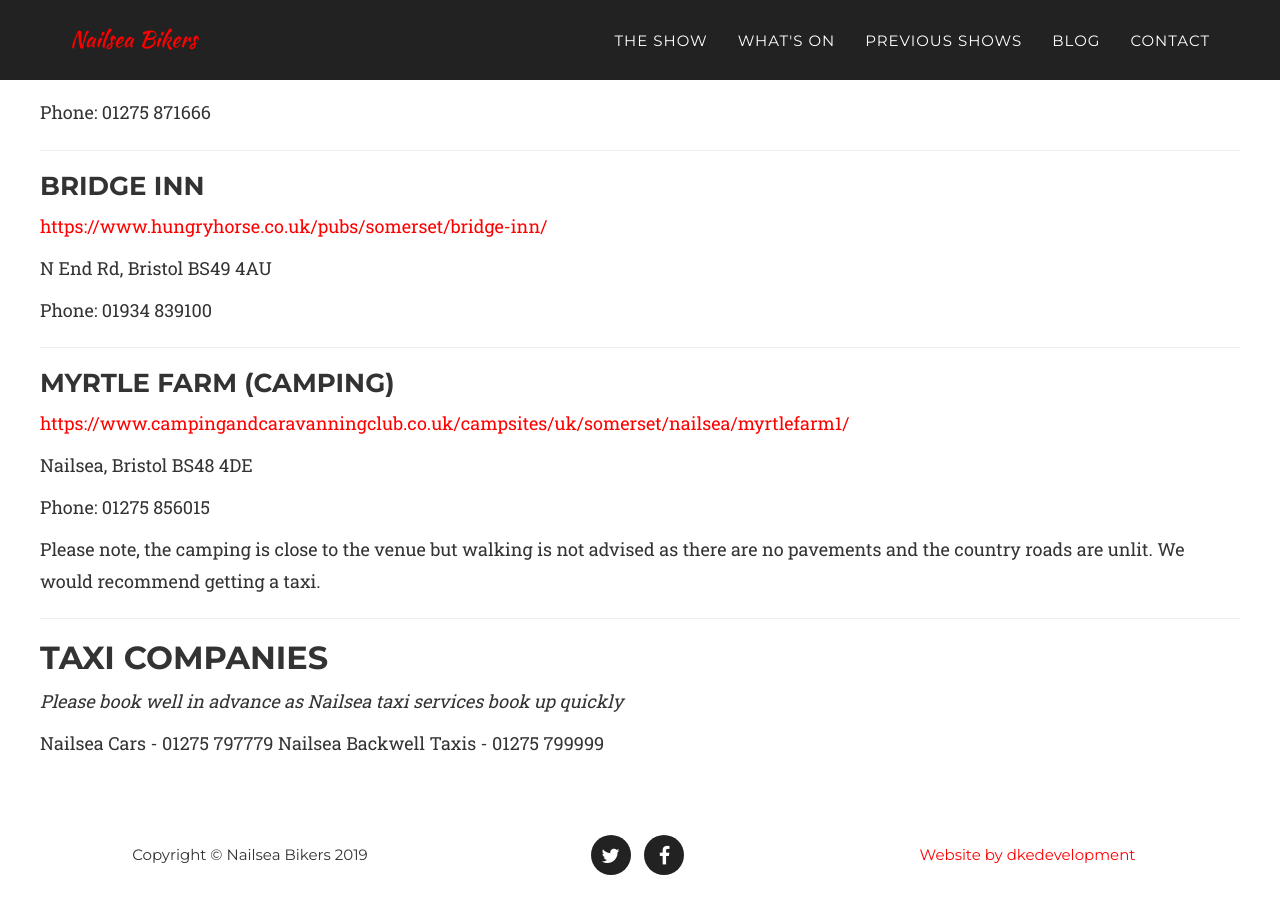
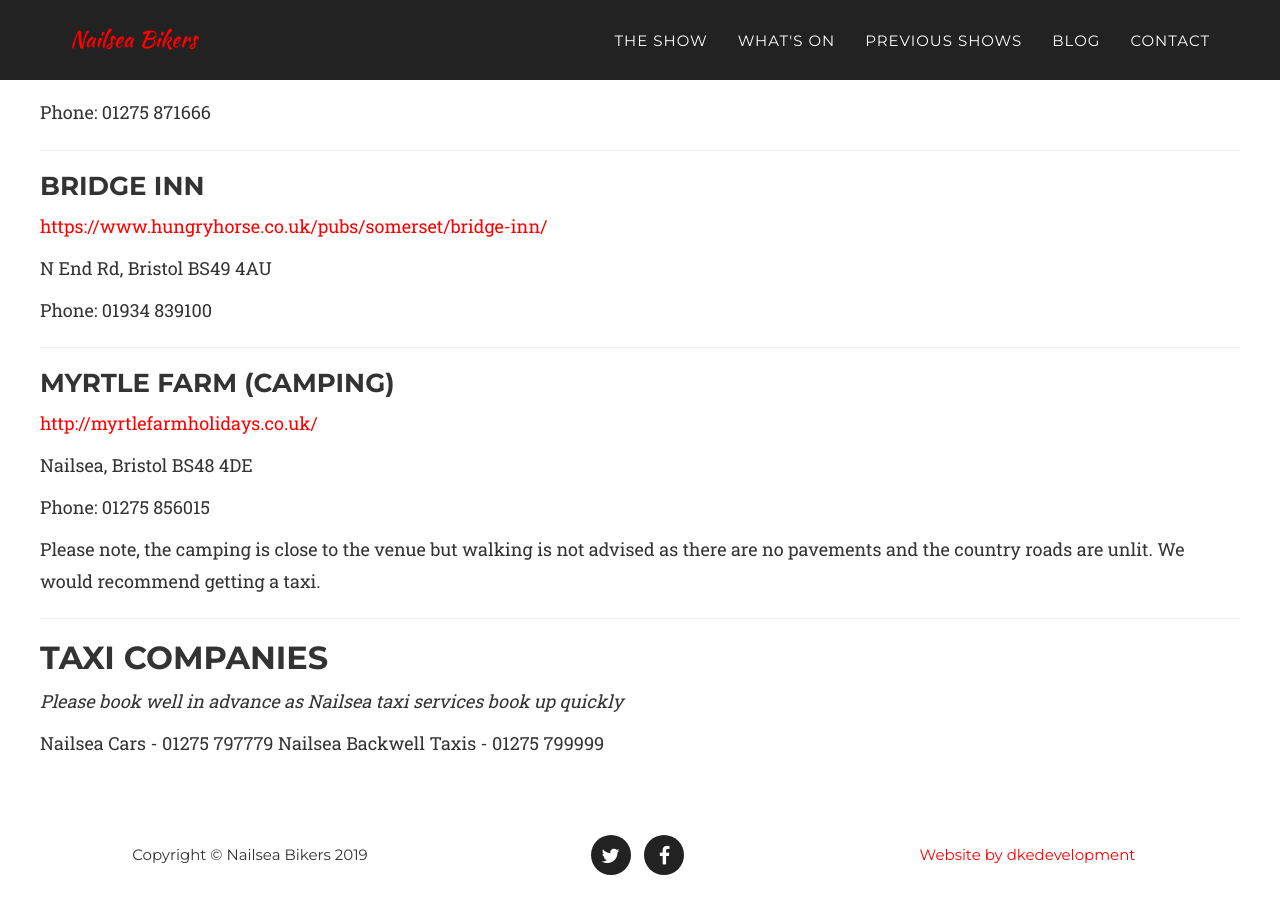
Before and after one commit to nailsea-bikers/nailsea-bikers.github.io, a Jekyll site: the page built from _posts/2019-03-09-guest-houses.markdown, in a window 1280 px wide and 900 px high, scrolled down 2723 px. Built offline with Jekyll 4.4.1, drawn with Linux system fonts in a browser that asks for light colours; some web fonts are replaced; some of the changed lines change nothing that is shown.

Commit message:
Change web url for myrtle farm

```diff
--- a/_posts/2019-03-09-guest-houses.markdown
+++ b/_posts/2019-03-09-guest-houses.markdown
@@ -118,7 +118,7 @@ Phone: 01934 839100
 ---
 ### Myrtle Farm (Camping)
 
-[https://www.campingandcaravanningclub.co.uk/campsites/uk/somerset/nailsea/myrtlefarm1/](https://www.campingandcaravanningclub.co.uk/campsites/uk/somerset/nailsea/myrtlefarm1/)
+[http://myrtlefarmholidays.co.uk/](http://myrtlefarmholidays.co.uk/)
 
 Nailsea, Bristol BS48 4DE
 
```
